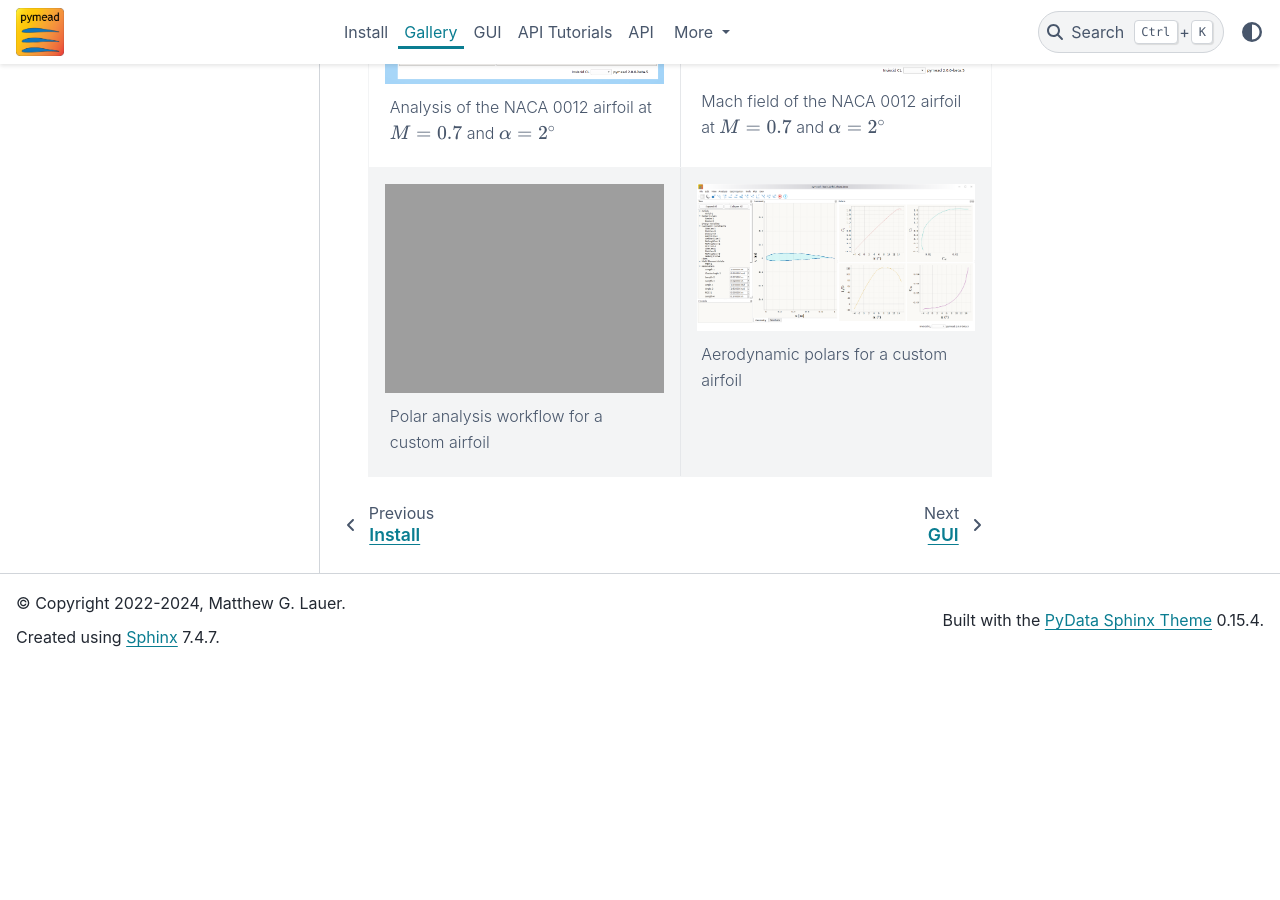
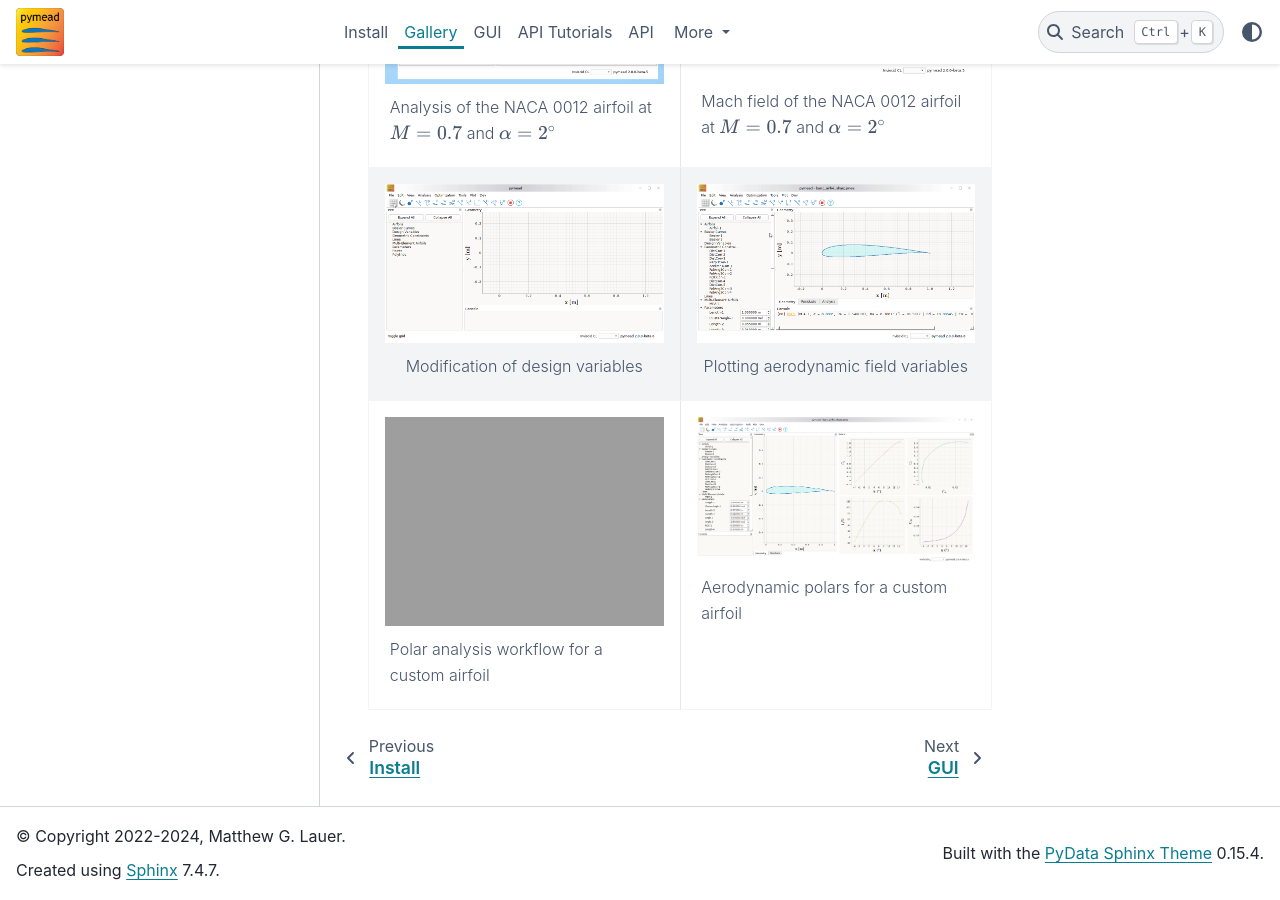
Before and after one commit to mlau154/pymead, a Sphinx documentation site: the page built from docs/source/gallery.rst, in a window 1280 px wide and 900 px high, scrolled down 651 px. Built offline with Sphinx 7.4.7 and the PyData theme 0.15.4, drawn with Linux system fonts in a browser that asks for light colours; before the commit the page ends 1318 px from its top, so only the background shows below that.

```diff
--- a/docs/source/gallery.rst
+++ b/docs/source/gallery.rst
@@ -30,6 +30,18 @@ Click on any image to zoom. Press the "back" button to return to the gallery.
           :class: only-dark
 
           Mach field of the NACA 0012 airfoil at :math:`M=0.7` and :math:`\alpha=2^\circ`
+
+   * - .. figure:: images/desvar_mod_dark.*
+          :width: 100%
+          :class: only-dark
+
+          Modification of design variables
+
+     - .. figure:: images/field_plotting_dark.*
+          :width: 100%
+          :class: only-dark
+
+          Plotting aerodynamic field variables
 
    * - .. figure:: images/polar_analysis_dark.*
           :width: 100%
@@ -71,6 +83,18 @@ Click on any image to zoom. Press the "back" button to return to the gallery.
 
           Mach field of the NACA 0012 airfoil at :math:`M=0.7` and :math:`\alpha=2^\circ`
 
+   * - .. figure:: images/desvar_mod_light.*
+          :width: 100%
+          :class: only-light
+
+          Modification of design variables
+
+     - .. figure:: images/field_plotting_light.*
+          :width: 100%
+          :class: only-light
+
+          Plotting aerodynamic field variables
+
    * - .. figure:: images/polar_analysis_light.*
           :width: 100%
           :class: only-light
```
Also changed, not shown: README.md (+12 -4 lines), docs/source/images/desvar_mod_dark.gif (added), docs/source/images/desvar_mod_light.gif (added), docs/source/images/field_plotting_dark.gif (added), docs/source/images/field_plotting_light.gif (added).
